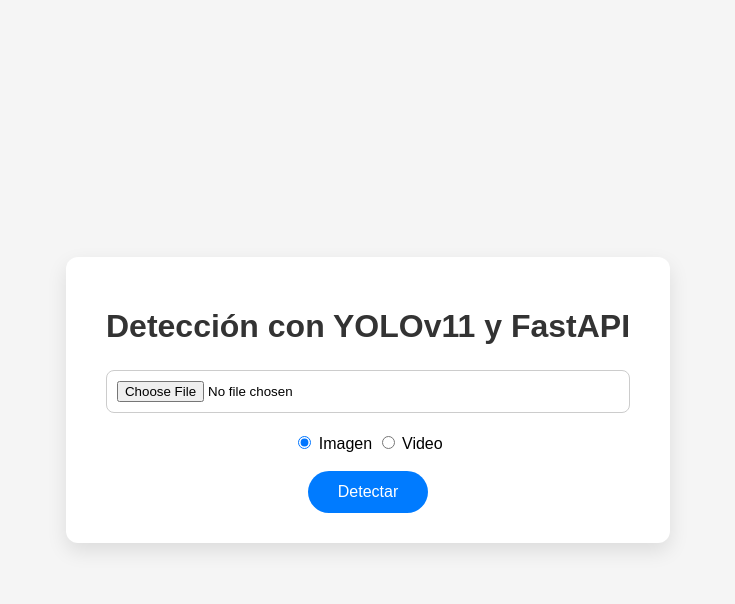
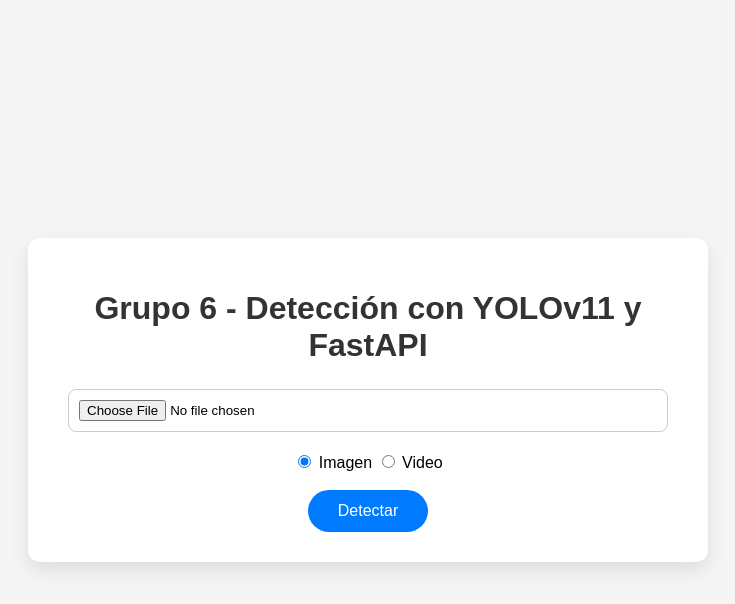
Before and after one commit to csdavila/Detection_Yolov11, a FastAPI app: page / in a window 1280 px wide. Shown: the top 604 px of the page, without its empty margins (272-1007 px from the left). Run offline with FastAPI, Linux system fonts and the light colour scheme.

Commit message:
update title index file

```diff
--- a/templates/index.html
+++ b/templates/index.html
@@ -1,7 +1,7 @@
 <!DOCTYPE html>
 <html>
 <head>
-    <title>Detección con YOLOv11 y FastAPI</title>
+    <title>Grupo 6 - Detección con YOLOv11 y FastAPI</title>
     <style>
         body, html {
             height: 100%;
@@ -61,7 +61,7 @@
 </head>
 <body>
     <div class="container">
-        <h1>Detección con YOLOv11 y FastAPI</h1>
+        <h1>Grupo 6 - Detección con YOLOv11 y FastAPI</h1>
 
         <form action="/detect/" enctype="multipart/form-data" method="post">
             <input name="file" type="file" accept="image/*,video/*" required>
```
